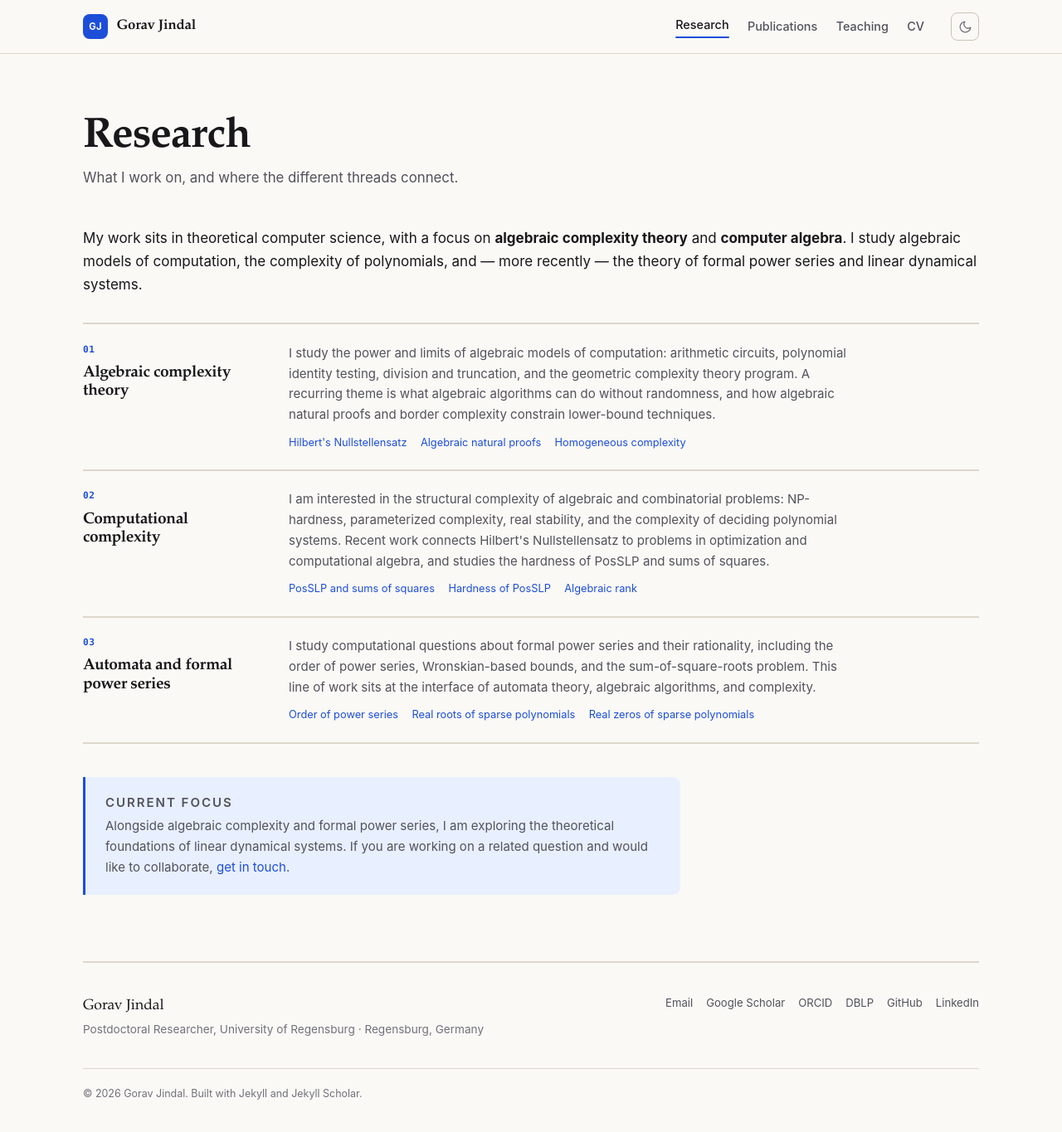
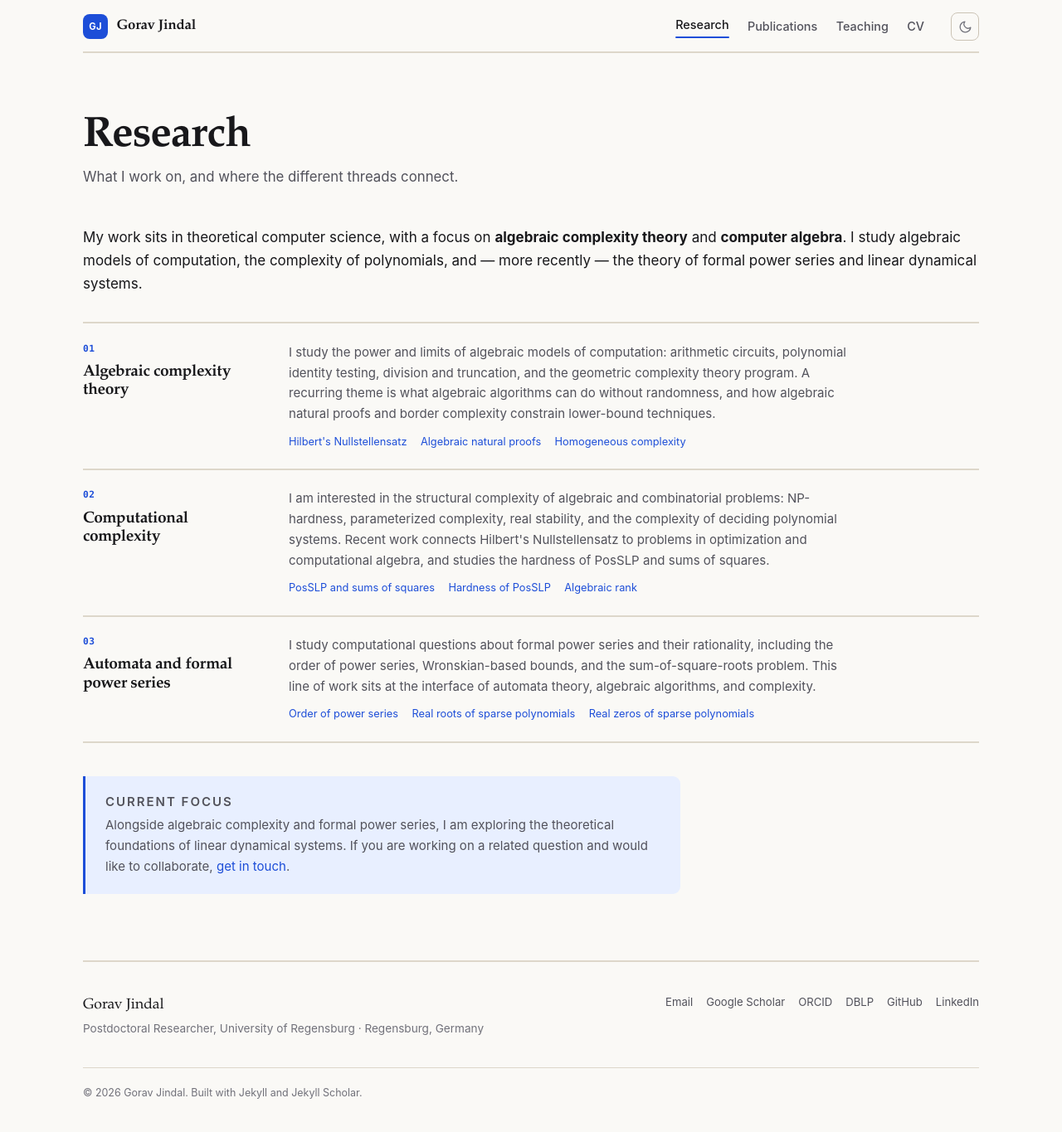
Before and after one commit to goravjindal/goravjindal.github.io, a Jekyll site: the page built from _pages/research.md, in a window 1280 px wide and 1378 px high. Shown: the top 1365 px of the window at 83% size. Built offline with Jekyll 4.4.1, drawn with Linux system fonts in a browser that asks for light colours.

Commit message:
Inset header separator to content width

```diff
--- a/assets/css/main.css
+++ b/assets/css/main.css
@@ -1524,3 +1524,25 @@ hr {
     width: calc(100% - 2rem);
   }
 }
+
+/* Header separator follows the content width. */
+.site-header {
+  border-bottom: 0;
+}
+
+.site-header::after {
+  content: "";
+  position: absolute;
+  bottom: 0;
+  left: 50%;
+  width: min(var(--max), calc(100% - 3rem));
+  height: 2px;
+  background: var(--rule);
+  transform: translateX(-50%);
+}
+
+@media (max-width: 700px) {
+  .site-header::after {
+    width: calc(100% - 2rem);
+  }
+}
```
